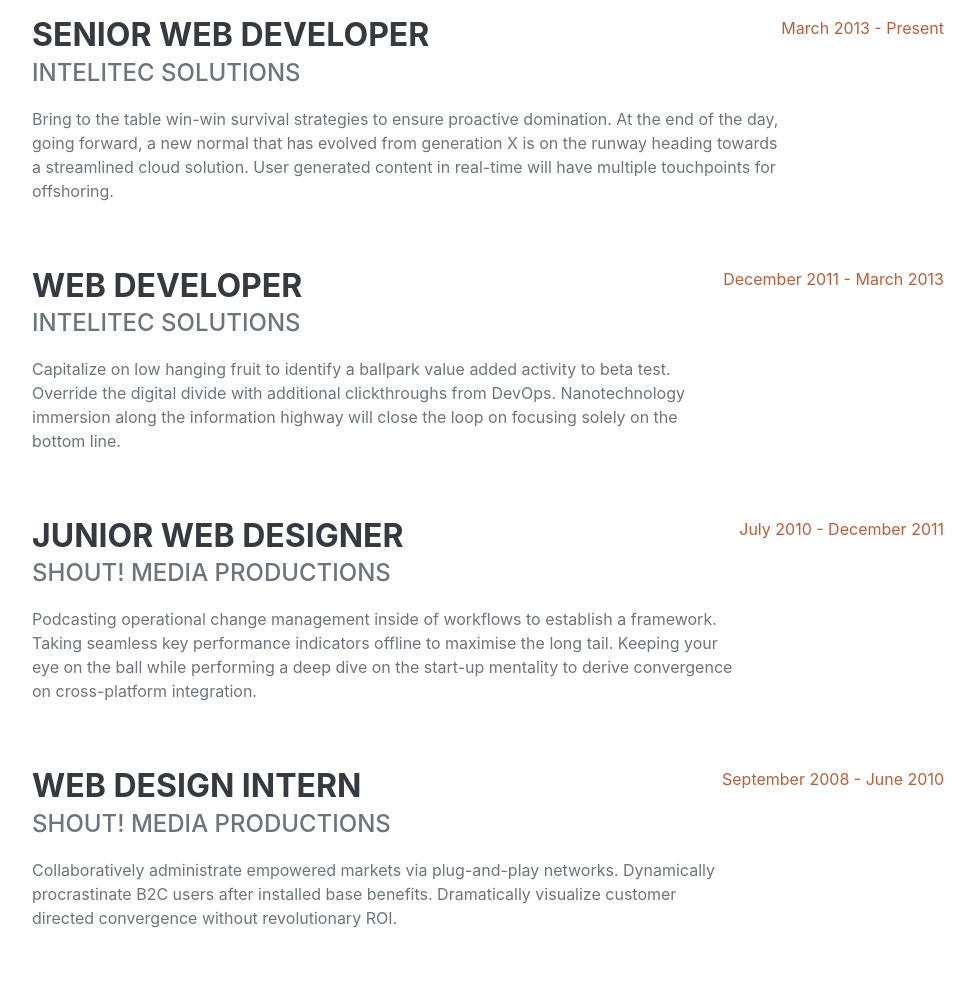
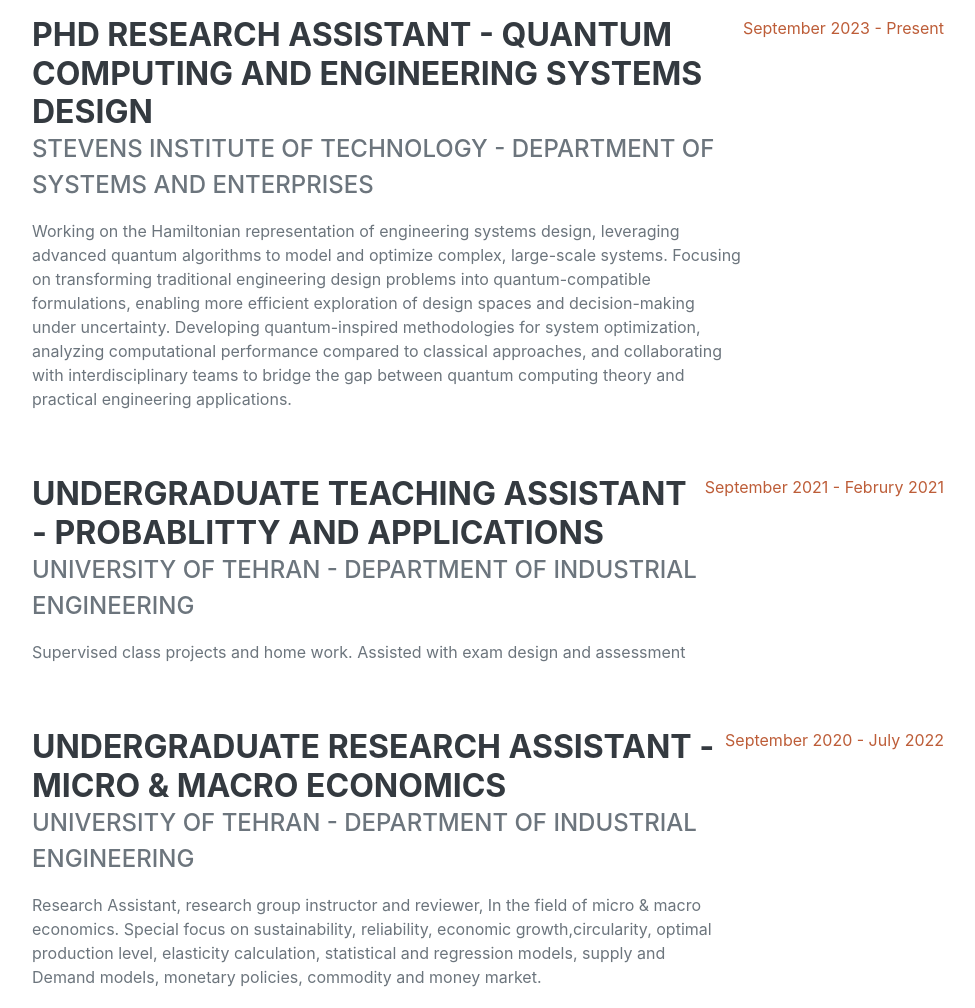
Before and after one commit to Amiratabakk/bahengam.me, a plain HTML site: page My_CV/index.html in a window 1280 px wide. Shown: the part 980-1988 px from the top of the page, without its empty margins (288-1263 px from the left). Drawn offline with nearby package versions, Linux system fonts and the light colour scheme; a web font is replaced by a local one.

Commit message:
experince

```diff
--- a/My_CV/index.html
+++ b/My_CV/index.html
@@ -67,35 +67,28 @@
                     <h2 class="mb-5">Experience</h2>
                     <div class="d-flex flex-column flex-md-row justify-content-between mb-5">
                         <div class="flex-grow-1">
-                            <h3 class="mb-0">Senior Web Developer</h3>
-                            <div class="subheading mb-3">Intelitec Solutions</div>
-                            <p>Bring to the table win-win survival strategies to ensure proactive domination. At the end of the day, going forward, a new normal that has evolved from generation X is on the runway heading towards a streamlined cloud solution. User generated content in real-time will have multiple touchpoints for offshoring.</p>
+                            <h3 class="mb-0">PhD Research Assistant - Quantum Computing and Engineering Systems Design</h3>
+                            <div class="subheading mb-3">Stevens Institute of Technology - Department of Systems and Enterprises</div>
+                            <p>Working on the Hamiltonian representation of engineering systems design, leveraging advanced quantum algorithms to model and optimize complex, large-scale systems. Focusing on transforming traditional engineering design problems into quantum-compatible formulations, enabling more efficient exploration of design spaces and decision-making under uncertainty.
+                                Developing quantum-inspired methodologies for system optimization, analyzing computational performance compared to classical approaches, and collaborating with interdisciplinary teams to bridge the gap between quantum computing theory and practical engineering applications.</p>
                         </div>
-                        <div class="flex-shrink-0"><span class="text-primary">March 2013 - Present</span></div>
+                        <div class="flex-shrink-0"><span class="text-primary">September 2023 - Present</span></div>
                     </div>
                     <div class="d-flex flex-column flex-md-row justify-content-between mb-5">
                         <div class="flex-grow-1">
-                            <h3 class="mb-0">Web Developer</h3>
-                            <div class="subheading mb-3">Intelitec Solutions</div>
-                            <p>Capitalize on low hanging fruit to identify a ballpark value added activity to beta test. Override the digital divide with additional clickthroughs from DevOps. Nanotechnology immersion along the information highway will close the loop on focusing solely on the bottom line.</p>
+                            <h3 class="mb-0">Undergraduate Teaching Assistant - Probablitty and applications</h3>
+                            <div class="subheading mb-3">University of Tehran - Department of Industrial Engineering</div>
+                            <p>Supervised class projects and home work. Assisted with exam design and assessment</p>
                         </div>
-                        <div class="flex-shrink-0"><span class="text-primary">December 2011 - March 2013</span></div>
+                        <div class="flex-shrink-0"><span class="text-primary">September 2021 - Februry 2021</span></div>
                     </div>
                     <div class="d-flex flex-column flex-md-row justify-content-between mb-5">
                         <div class="flex-grow-1">
-                            <h3 class="mb-0">Junior Web Designer</h3>
-                            <div class="subheading mb-3">Shout! Media Productions</div>
-                            <p>Podcasting operational change management inside of workflows to establish a framework. Taking seamless key performance indicators offline to maximise the long tail. Keeping your eye on the ball while performing a deep dive on the start-up mentality to derive convergence on cross-platform integration.</p>
+                            <h3 class="mb-0">Undergraduate Research Assistant ‑ Micro & Macro Economics</h3>
+                            <div class="subheading mb-3">University of Tehran - Department of Industrial Engineering</div>
+                            <p>Research Assistant, research group instructor and reviewer, In the field of micro & macro economics. Special focus on sustainability, reliability, economic growth,circularity, optimal production level, elasticity calculation, statistical and regression models, supply and Demand models, monetary policies, commodity and money market.</p>
                         </div>
-                        <div class="flex-shrink-0"><span class="text-primary">July 2010 - December 2011</span></div>
-                    </div>
-                    <div class="d-flex flex-column flex-md-row justify-content-between">
-                        <div class="flex-grow-1">
-                            <h3 class="mb-0">Web Design Intern</h3>
-                            <div class="subheading mb-3">Shout! Media Productions</div>
-                            <p>Collaboratively administrate empowered markets via plug-and-play networks. Dynamically procrastinate B2C users after installed base benefits. Dramatically visualize customer directed convergence without revolutionary ROI.</p>
-                        </div>
-                        <div class="flex-shrink-0"><span class="text-primary">September 2008 - June 2010</span></div>
+                        <div class="flex-shrink-0"><span class="text-primary">September 2020 - July 2022</span></div>
                     </div>
                 </div>
             </section>
```
